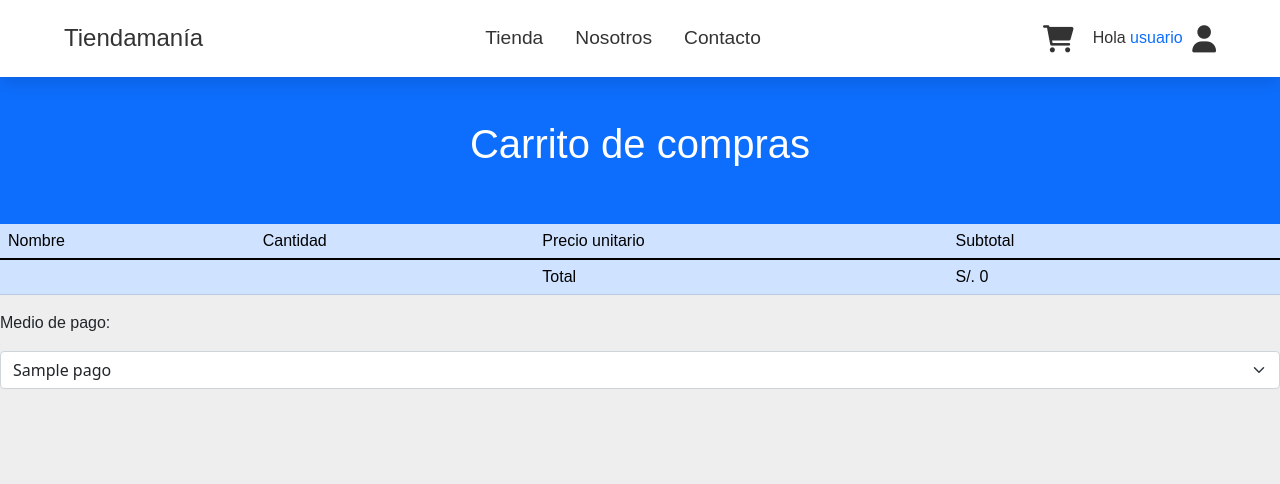
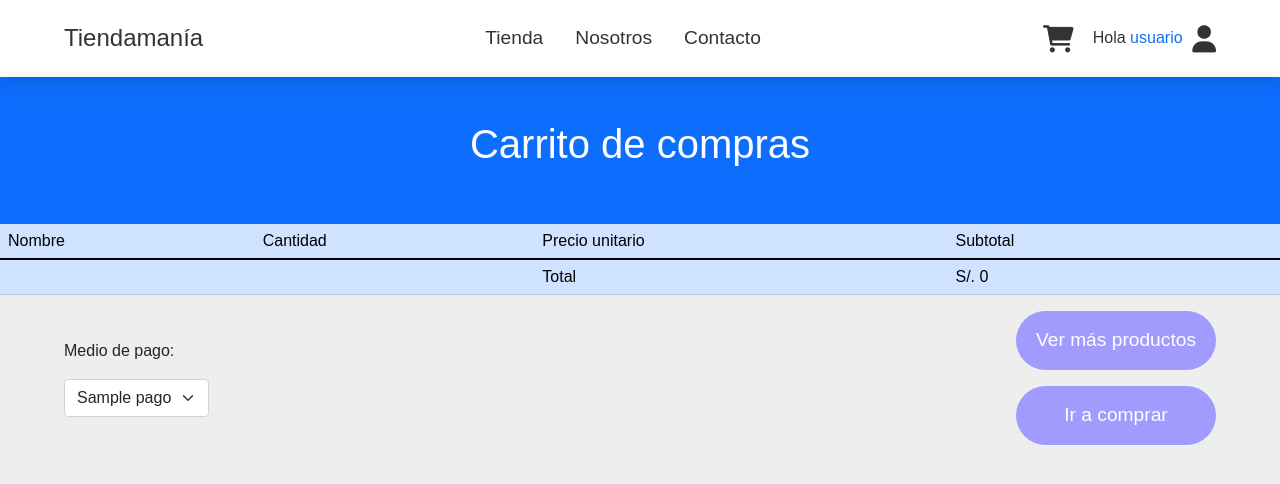
Before and after one commit to MarcosCruz1106/Trabajo-SIN, a PHP site: page /cart.php in a window 1280 px wide. Shown: the top 484 px of the page. Run offline with PHP 8.4, Linux system fonts and the light colour scheme; tables that the repository leaves empty or names only in its code hold one stand-in row (values such as "Sample post"); data that the repository does not hold is empty; some libraries are stand-ins or nearby versions.

Commit message:
botones del carrito de compras

```diff
--- a/cart.php
+++ b/cart.php
@@ -67,6 +67,8 @@
     </table>
 </div>
 
+<div class="caja">
+    <div class="medio">
         <p>Medio de pago:</p>
         <select name="medio_de_pago" id="medio" class="form-select" aria-label=".form-select-lg example" size="1">
 
@@ -80,6 +82,13 @@
                 }
             ?>
         </select>
+    </div>
+    <br>
+    <div class="botones">
+        <a href="productos.php" class="btn">Ver más productos</a>
+        <a href="#" class="btn">Ir a comprar</a>
+    </div>
+</div>
 
 <?php
 include 'header.php';
--- a/css/general.css
+++ b/css/general.css
@@ -617,3 +617,23 @@ section{
     text-align: justify;
     margin-top: 1rem;
 }
+
+/* Carritos de compras */
+
+.caja{
+    padding: 0 4rem;
+    display: flex;
+    flex-direction: row;
+    justify-content: space-between;
+    align-items: center;
+}
+
+.caja .medio #medio{
+    width: 100%;
+}
+
+.caja .botones{
+    display: flex;
+    flex-direction: column;
+    gap: 1rem;
+}
```
Lines whose indentation alone changed are shown as unchanged.
